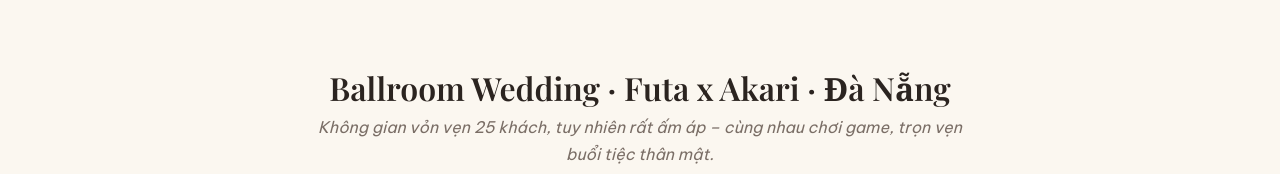
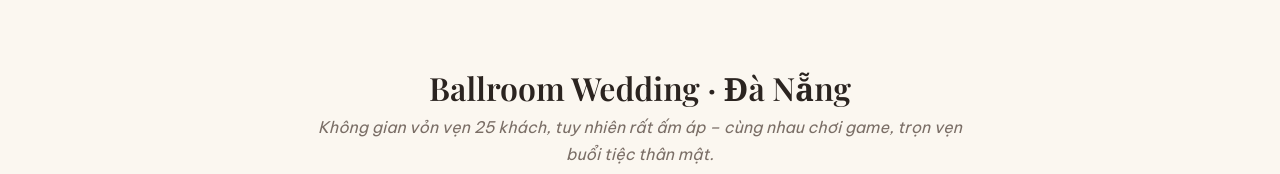
Before and after one commit to trang123464/MC-Event-Wedding, a plain HTML site: page wedding/index.html in a window 1280 px wide. Shown: the part 10865-11039 px from the top of the page. Drawn offline with nearby package versions, Linux system fonts and the light colour scheme; a web font is replaced by a local one.

```diff
--- a/wedding/index.html
+++ b/wedding/index.html
@@ -394,7 +394,7 @@
 
     <div class="event-block">
       <div class="event-head reveal">
-        <h3>Ballroom Wedding · Futa x Akari · Đà Nẵng</h3>
+        <h3>Ballroom Wedding · Đà Nẵng</h3>
         <p>Không gian vỏn vẹn 25 khách, tuy nhiên rất ấm áp – cùng nhau chơi game, trọn vẹn buổi tiệc thân mật.</p>
       </div>
       <div class="gallery gallery-wide">
@@ -525,14 +525,14 @@
         </div>
       </article>
       <article class="review-card reveal">
-        <img class="review-photo" src="../images/review-3.jpg" alt="Thư & Yusuke – lời nhắn sau tiệc cưới" loading="lazy">
+        <img class="review-photo" src="../images/review-4.jpg" alt="Thư & Yusuke – lời nhắn sau tiệc cưới" loading="lazy">
         <div class="review-copy">
           <p>May là nay có em, vừa chuẩn giờ mong muốn nên rất tuyệt vời.</p>
           <span>— Thư & Yusuke</span>
         </div>
       </article>
       <article class="review-card reveal">
-        <img class="review-photo" src="../images/review-4.jpg" alt="Lời cảm ơn từ gia đình cô dâu" loading="lazy">
+        <img class="review-photo" src="../images/review-3.jpg" alt="Lời cảm ơn từ gia đình cô dâu" loading="lazy">
         <div class="review-copy">
           <p>Cảm ơn chị đã đồng hành và góp phần giúp cho ngày trọng đại của vợ chồng em diễn ra thật trọn vẹn. Dù quá trình tổ chức có những thứ chưa khớp với ý mẹ vì mẹ em hơi khó tính, nhưng chị vẫn giúp cho mọi thứ diễn ra thật chỉn chu và ý nghĩa.</p>
           <span>— Gia đình cô dâu</span>
@@ -570,7 +570,7 @@ const I18N = {
   hero:["MC Wedding Event","Người kể chuyện tình yêu của bạn","▶ Xem video dẫn"],
   about:["Về Xuân Trang","Dẫn bằng cảm xúc,<br>kể bằng sự tinh tế","Xuân Trang luôn muốn trở thành người đồng hành cùng các cặp đôi trong khoảnh khắc hạnh phúc nhất đời.","Với phong cách dẫn cảm xúc, linh hoạt và hiểu văn hóa Nhật – Việt, hơn 6 năm gắn bó và hơn 400 lễ cưới – sự kiện, Trang rất vui khi được lắng nghe, thấu cảm và kể lại câu chuyện tình yêu theo cách riêng: tự nhiên, gần gũi nhưng vẫn đủ sâu đủ chạm.","Với Trang, MC cưới không chỉ là người dẫn dắt buổi lễ, mà là người kể chuyện, người kết nối cảm xúc, để những người thân yêu đều tận hưởng buổi lễ cưới."],
   stats:["Năm gắn bó","Lễ cưới & sự kiện","Ngôn ngữ dẫn"],
-  gallery:["Khoảnh khắc","Những lễ cưới đã đi qua","Mỗi bộ ảnh là một câu chuyện riêng, một phong cách riêng.","Intimate Wedding HCM · Simon & Chika","Một lễ cưới tinh tế, nơi ba nền văn hoá Anh – Nhật – Trung hòa quyện nhẹ nhàng trong từng khoảnh khắc.","Tiệc cưới thân mật · Yuta & Thy","Bí mật tạo thử thách đặc biệt cho chú rể, kết thúc là chú rể dùng giọng hát để rước cô dâu. Một bữa tiệc đủ “ấm và yêu”.","Duy & Natsuki・ Hồ Chí Minh","Intimate Wedding HCM với không khí ấm áp, trang trọng và rất nhiều nụ cười.","Game Party","Phần lễ trang trọng, phần party rộn ràng – trọn vẹn hai nền văn hoá.","Ballroom Wedding · Futa x Akari · Đà Nẵng","Không gian vỏn vẹn 25 khách, tuy nhiên rất ấm áp – cùng nhau chơi game, trọn vẹn buổi tiệc thân mật.","Lễ Gia Tiên & Tiệc cưới · Koto & Mỹ Ngọc · Long An","Tiệc diễn ra tại tư gia nhà gái, phần lễ rất trang trọng, phần game chơi hết mình.","Lễ Gia Tiên & Tiệc cưới · Thu & Yusuke · HCM","Giữa Sài Gòn nhộn nhịp, chỉ 6 bàn thân thương – đủ để mọi nụ cười, lời chúc và niềm hạnh phúc được lan tỏa trọn vẹn."],
+  gallery:["Khoảnh khắc","Những lễ cưới đã đi qua","Mỗi bộ ảnh là một câu chuyện riêng, một phong cách riêng.","Intimate Wedding HCM · Simon & Chika","Một lễ cưới tinh tế, nơi ba nền văn hoá Anh – Nhật – Trung hòa quyện nhẹ nhàng trong từng khoảnh khắc.","Tiệc cưới thân mật · Yuta & Thy","Bí mật tạo thử thách đặc biệt cho chú rể, kết thúc là chú rể dùng giọng hát để rước cô dâu. Một bữa tiệc đủ “ấm và yêu”.","Duy & Natsuki・ Hồ Chí Minh","Intimate Wedding HCM với không khí ấm áp, trang trọng và rất nhiều nụ cười.","Game Party","Phần lễ trang trọng, phần party rộn ràng – trọn vẹn hai nền văn hoá.","Ballroom Wedding · Đà Nẵng","Không gian vỏn vẹn 25 khách, tuy nhiên rất ấm áp – cùng nhau chơi game, trọn vẹn buổi tiệc thân mật.","Lễ Gia Tiên & Tiệc cưới · Koto & Mỹ Ngọc · Long An","Tiệc diễn ra tại tư gia nhà gái, phần lễ rất trang trọng, phần game chơi hết mình.","Lễ Gia Tiên & Tiệc cưới · Thu & Yusuke · HCM","Giữa Sài Gòn nhộn nhịp, chỉ 6 bàn thân thương – đủ để mọi nụ cười, lời chúc và niềm hạnh phúc được lan tỏa trọn vẹn."],
   services:["Dịch vụ","Một lễ cưới, nhiều phong cách","Mỗi cặp đôi là một câu chuyện riêng. Trang tùy biến kịch bản <span class=\"keep-together\">theo đúng mong muốn</span> của hai bạn.","Tiệc cưới Du lịch & Vows","Trao lời yêu thương giữa những miền cảm xúc","Từ lễ thề nguyện bên biển đến không gian riêng tư giữa thiên nhiên, mỗi khoảnh khắc đều được dẫn dắt tinh tế, để tình yêu được kể theo cách riêng của hai bạn.","Tiệc cưới Sang trọng","Thanh lịch trong từng khoảnh khắc","Dẫn dắt nghi thức, kết nối câu chuyện tình yêu và lan tỏa cảm xúc trong không gian tiệc cưới sang trọng, chỉn chu và đầy dấu ấn.","Lễ Gia Tiên Truyền thống","Trọn vẹn nghi lễ – Vẹn nguyên giá trị","Tinh tế kết nối hai gia đình, điều phối từng nghi thức theo phong tục, trình tự và giờ lành, gìn giữ nét đẹp truyền thống trong ngày trọng đại.","MC Song ngữ Việt – Nhật – Anh","Kết nối đa ngôn ngữ – Giao thoa văn hóa","Dẫn dắt tự nhiên bằng nhiều ngôn ngữ, giúp mỗi vị khách đều cảm nhận được sự gần gũi, thấu hiểu và trọn vẹn ý nghĩa của buổi lễ.","Gameshow & After Party","Gắn kết niềm vui – Thăng hoa cảm xúc","Những hoạt động tương tác duyên dáng, gameshow sáng tạo và không khí sôi động, biến mỗi buổi tiệc thành một hành trình đáng nhớ.","Kịch bản Cá nhân hóa","Câu chuyện riêng – Dấu ấn riêng","Lắng nghe câu chuyện của hai bạn, chắt lọc những chi tiết ý nghĩa và viết nên lời dẫn mang dấu ấn cá nhân, chạm đến cảm xúc của những người thân yêu."],
   videos:["Video dẫn","Nghe Trang dẫn trực tiếp","Video thực tế từ các lễ cưới, nghi thức, gameshow và tiệc thân mật. Bạn có thể phát trực tiếp ngay trên trang.","📁 Xem toàn bộ thư mục video"],
   reviews:["FEEDBACK & LỜI TRI ÂN","Những lời yêu thương","Từ các cặp đôi, gia đình và những người đồng hành.","Nhà cô dâu cũng gửi lời cảm ơn em nhiều lắm.","Cảm ơn chị Trang đã hỗ trợ dẫn dắt lễ Gia Tiên và lễ Vu Quy thật trang trọng và đáng nhớ.","May là nay có em, vừa chuẩn giờ mong muốn nên rất tuyệt vời.","Cảm ơn chị đã đồng hành và góp phần giúp cho ngày trọng đại của vợ chồng em diễn ra thật trọn vẹn. Dù quá trình tổ chức có những thứ chưa khớp với ý mẹ vì mẹ em hơi khó tính, nhưng chị vẫn giúp cho mọi thứ diễn ra thật chỉn chu và ý nghĩa.","Chị thấy Trang dẫn rất tốt, từ đầu lúc làm việc với em tới giờ mọi thứ em làm rất chỉn chu. Chị rất thích giọng dẫn của em, truyền cảm, sâu sắc.","— Đạt & Chihiro","— Wedding Planner","— Thư & Yusuke","— Gia đình cô dâu","— Thiện & Taishi"],
@@ -584,7 +584,7 @@ const I18N = {
   hero:["ウェディング・イベント司会","おふたりの愛の物語を伝えるMC","▶ 司会動画を見る"],
   about:["Xuân Trangについて","心を込めて進行し、<br>繊細な言葉で物語を紡ぐ","人生で最も幸せな瞬間に寄り添い、おふたりと一緒にその一日をつくること。それがXuân Trangの願いです。","ベトナムと日本の文化への理解を大切にし、心に届く自然な司会を心がけています。6年以上の経験を重ね、これまでに400件以上の結婚式・イベントに携わってきました。おふたりの物語を丁寧に伺い、その人らしさが伝わる言葉でご紹介します。","司会者は単に進行するだけではありません。大切な人たちの気持ちをつなぎ、皆さまが心からその時間を楽しめるようにお手伝いします。"],
   stats:["経験年数","結婚式・イベント","対応言語"],
-  gallery:["ウェディングの思い出","これまでに担当した結婚式","一つひとつのアルバムに、それぞれの物語とスタイルがあります。","Intimate Wedding HCM · Simon & Chika","イギリス・日本・中国の文化が自然に溶け合う、洗練されたウェディング。","アットホームなウェディング · Yuta & Thy","新郎へのサプライズチャレンジと歌の演出。温かさと愛情に包まれたパーティー。","Duy & Natsuki・ ホーチミン","温かく、落ち着いた雰囲気とたくさんの笑顔に包まれた結婚式。","Game Party","厳かな伝統儀式から賑やかなパーティーまで、二つの文化をつなぐ一日。","ボールルームウェディング · Futa × Akari · ダナン","ゲストはわずか25名。ゲームを楽しみながら過ごす、親密で温かなパーティー。","家族式・披露宴 · Koto & Mỹ Ngọc · Long An","新婦のご実家で行われた伝統的な儀式と、ゲスト全員で楽しむゲーム。","家族式・披露宴 · Thu & Yusuke · HCM","賑やかなホーチミンで、親しい6卓を囲み、笑顔と祝福を分かち合う一日。"],
+  gallery:["ウェディングの思い出","これまでに担当した結婚式","一つひとつのアルバムに、それぞれの物語とスタイルがあります。","Intimate Wedding HCM · Simon & Chika","イギリス・日本・中国の文化が自然に溶け合う、洗練されたウェディング。","アットホームなウェディング · Yuta & Thy","新郎へのサプライズチャレンジと歌の演出。温かさと愛情に包まれたパーティー。","Duy & Natsuki・ ホーチミン","温かく、落ち着いた雰囲気とたくさんの笑顔に包まれた結婚式。","Game Party","厳かな伝統儀式から賑やかなパーティーまで、二つの文化をつなぐ一日。","ボールルームウェディング · ダナン","ゲストはわずか25名。ゲームを楽しみながら過ごす、親密で温かなパーティー。","家族式・披露宴 · Koto & Mỹ Ngọc · Long An","新婦のご実家で行われた伝統的な儀式と、ゲスト全員で楽しむゲーム。","家族式・披露宴 · Thu & Yusuke · HCM","賑やかなホーチミンで、親しい6卓を囲み、笑顔と祝福を分かち合う一日。"],
   services:["サービス","おふたりらしい、さまざまなウェディング","おふたりのご希望に合わせて、進行や台本を丁寧にカスタマイズします。","リゾートウェディング・誓いのセレモニー","心に残る愛の言葉を、特別な景色とともに","海辺での誓いのセレモニーから自然に囲まれたプライベートな空間まで、一つひとつの瞬間を丁寧に演出し、おふたりらしい愛の物語を届けます。","上質で華やかなウェディング","すべての瞬間に、洗練された美しさを","セレモニーの進行やおふたりの物語を通して、上質で細部まで行き届いた空間に感動を広げます。","伝統的な家族式","大切な儀式を丁寧に、受け継がれる伝統とともに","両家を心を込めてつなぎ、風習や順序、吉祥の時間を大切にしながら、伝統の美しさを守ります。","ベトナム語・日本語・英語MC","多言語でつなぎ、文化をひとつに","複数の言語で自然に進行し、すべてのゲストに親しみや理解、式の意味を感じていただけるようお手伝いします。","ゲーム・アフターパーティー","楽しさをつなぎ、感動を最高潮に","心地よい参加型企画やオリジナルゲームで、笑顔あふれる忘れられないひとときをつくります。","オーダーメイド台本","おふたりだけの物語、おふたりだけの演出","おふたりのお話を伺い、大切なエピソードを丁寧に選び、ゲストの心に届くオリジナルの言葉を紡ぎます。"],
   videos:["司会動画","Trangの司会を動画でご覧ください","結婚式、伝統儀式、ゲーム、アットホームなパーティーでの実際の司会映像です。ページ上で再生できます。","📁 動画フォルダをすべて見る"],
   reviews:["FEEDBACK & 感謝のメッセージ","心に届いた、あたたかい言葉","新郎新婦、ご家族、そして一緒に式をつくる皆さまから。","新婦のご家族からも、心よりありがとうとの言葉をいただきました。","家族式と結婚式を、格式高く思い出深いものに進行してくださり、ありがとうございました。","希望していた時間どおりに進行していただき、本当に良かったです。今日Trangさんがいてくれて助かりました。","大切な一日を最後まで丁寧に支えてくださり、ありがとうございました。準備の中で難しいこともありましたが、心を込めて進行してくださり、すべてが素晴らしい思い出になりました。","最初のお打ち合わせから当日まで、とても丁寧に対応してくれました。声も心に響き、素晴らしい司会でした。","— Đạt & Chihiro","— Wedding Planner","— Thư & Yusuke","— 新婦のご家族","— Thiện & Taishi"],
@@ -598,7 +598,7 @@ const I18N = {
   hero:["MC Wedding Event","Telling your love story with warmth","▶ Watch hosting videos"],
   about:["About Xuân Trang","Leading with feeling,<br>telling stories with grace","Xuân Trang hopes to accompany couples through one of the happiest moments of their lives.","With an expressive and adaptable hosting style, and an understanding of Vietnamese and Japanese cultures, Trang has over 6 years of experience and has hosted more than 400 weddings and events. She loves listening to each couple’s story and telling it in a way that feels personal, natural and heartfelt.","To Trang, a wedding MC does more than guide the ceremony. An MC connects people and emotions, helping everyone present feel part of the celebration."],
   stats:["Years of experience","Weddings & events","Hosting languages"],
-  gallery:["Wedding moments","Celebrations we have shared","Every album holds a story and a style of its own.","Intimate Wedding HCM · Simon & Chika","An elegant celebration where British, Japanese and Chinese cultures came together naturally.","Intimate Wedding · Yuta & Thy","A surprise challenge for the groom, ending with a song to welcome the bride. A celebration full of warmth and love.","Duy & Natsuki・ Ho Chi Minh City","A warm and heartfelt celebration filled with meaningful moments and smiles.","Game Party","A heartfelt traditional ceremony followed by a lively party, bringing two cultures together.","Ballroom Wedding · Futa × Akari · Da Nang","Just 25 guests, sharing games and a warm, intimate celebration.","Traditional Ceremony & Reception · Koto & Mỹ Ngọc · Long An","Hosted at the bride’s family home, with a meaningful ceremony and lively games.","Traditional Ceremony & Reception · Thu & Yusuke · HCMC","In bustling Saigon, six intimate tables made room for every smile, blessing and happy moment."],
+  gallery:["Wedding moments","Celebrations we have shared","Every album holds a story and a style of its own.","Intimate Wedding HCM · Simon & Chika","An elegant celebration where British, Japanese and Chinese cultures came together naturally.","Intimate Wedding · Yuta & Thy","A surprise challenge for the groom, ending with a song to welcome the bride. A celebration full of warmth and love.","Duy & Natsuki・ Ho Chi Minh City","A warm and heartfelt celebration filled with meaningful moments and smiles.","Game Party","A heartfelt traditional ceremony followed by a lively party, bringing two cultures together.","Ballroom Wedding · Da Nang","Just 25 guests, sharing games and a warm, intimate celebration.","Traditional Ceremony & Reception · Koto & Mỹ Ngọc · Long An","Hosted at the bride’s family home, with a meaningful ceremony and lively games.","Traditional Ceremony & Reception · Thu & Yusuke · HCMC","In bustling Saigon, six intimate tables made room for every smile, blessing and happy moment."],
   services:["Services","One wedding, many possibilities","Every couple has a unique story. Trang tailors the hosting script to your wishes.","Destination Wedding & Vows","Love stories told in unforgettable settings","From seaside vows to intimate celebrations surrounded by nature, every moment is thoughtfully hosted to tell your story in your own way.","Elegant Wedding Reception","Elegance in every moment","Guiding each ceremony and sharing your love story with warmth in a refined, beautifully curated setting.","Traditional Vietnamese Ceremony","Honoring every ritual and tradition","Bringing two families together with care, following meaningful customs, ceremony order and auspicious timing.","Vietnamese · Japanese · English MC","Connecting languages, bringing cultures together","Natural multilingual hosting helps every guest feel included, understood and connected to the meaning of the celebration.","Games & After Party","Shared laughter, unforgettable energy","Thoughtful interactions, creative games and a lively atmosphere turn the celebration into a memorable experience.","Personalized Script","Your story, your signature","Listening to your story, selecting meaningful details and crafting personal words that touch the hearts of your loved ones."],
   videos:["Hosting videos","Hear Trang host","Real moments from weddings, traditional ceremonies, games and intimate receptions. Play the videos right here on the page.","📁 View the full video folder"],
   reviews:["FEEDBACK & WORDS OF THANKS","Heartfelt words","Messages from couples, families and wedding partners.","The bride’s family also asked me to pass on their heartfelt thanks.","Thank you, Trang, for hosting the Gia Tien and Vu Quy ceremonies with such grace and care, making them truly memorable.","Everything ran exactly on schedule as we had hoped. We were so glad to have you with us.","Thank you for being part of our special day and helping everything feel thoughtful and complete. Even when some details were challenging, you guided the celebration with care and made it meaningful.","Trang was wonderful from our very first conversation through the wedding day. Her voice is expressive, warm and heartfelt.","— Đạt & Chihiro","— Wedding Planner","— Thư & Yusuke","— Bride’s family","— Thiện & Taishi"],
```
